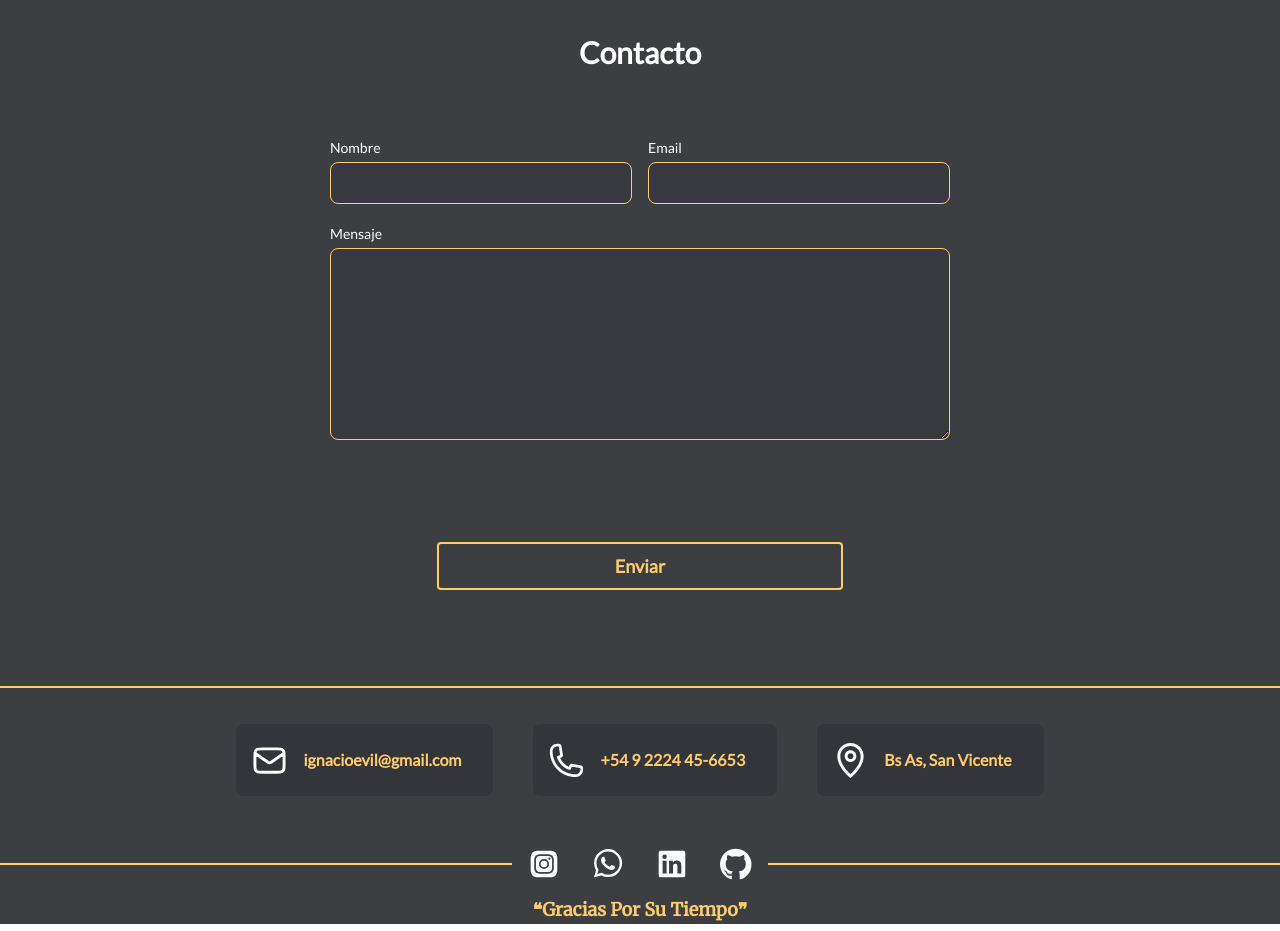
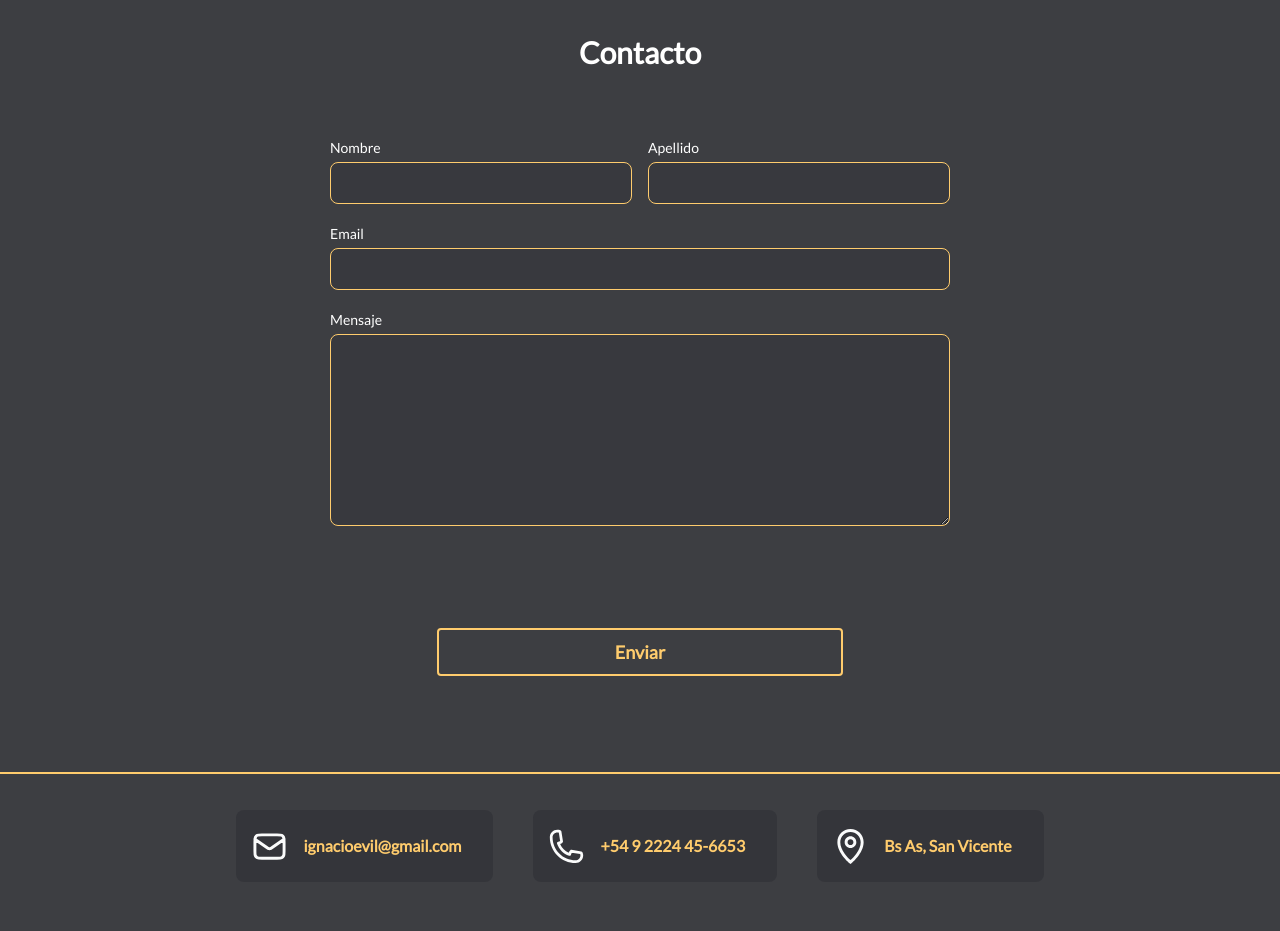
Before and after one commit to Nacho35/mi-portfolio, a React (Create React App) app: page / in a window 1280 px wide. Shown: the part 3620-4551 px from the top of the page. Built offline with nearby package versions, Linux system fonts and the light colour scheme.

Commit message:
formulario terminado

```diff
--- a/package.json
+++ b/package.json
@@ -3,6 +3,7 @@
   "version": "0.1.0",
   "private": true,
   "dependencies": {
+    "@emailjs/browser": "^3.10.0",
     "@headlessui/react": "^1.7.7",
     "@testing-library/jest-dom": "^5.16.5",
     "@testing-library/react": "^13.4.0",
@@ -13,6 +14,7 @@
     "react-icons": "^4.7.1",
     "react-router-dom": "^6.5.0",
     "react-scripts": "^5.0.1",
+    "sweetalert2": "^11.7.0",
     "web-vitals": "^2.1.4"
   },
   "scripts": {
--- a/src/components/Footer.js
+++ b/src/components/Footer.js
@@ -17,7 +17,7 @@ const Footer = () => {
         <div className="px-14 flex justify-center py-4 md:p-5">
           <div className="flex flex-row items-center py-4 px-4 bg-mate rounded-lg">
             <img src={mail} alt="email" width="35px" />
-            <h2 className="flex font-lato font-semibold text-gold hover:text-white py-2 mx-4 md:mx-auto lg:mx-4">
+            <h2 className="flex font-lato cursor-default font-semibold text-gold hover:text-white py-2 mx-4 md:mx-auto lg:mx-4">
               ignacioevil@gmail.com
             </h2>
           </div>
@@ -25,7 +25,7 @@ const Footer = () => {
         <div className="px-14 flex justify-center py-4 md:p-5">
           <div className="flex flex-row items-center py-4 px-4 bg-mate rounded-lg">
             <img src={phone} alt="telefono" width="35px" />
-            <h2 className="flex font-lato font-semibold text-gold hover:text-white py-2 mx-6 md:mx-auto lg:mx-4">
+            <h2 className="flex font-lato cursor-default font-semibold text-gold hover:text-white py-2 mx-6 md:mx-auto lg:mx-4">
               +54 9 2224 45-6653
             </h2>
           </div>
@@ -33,7 +33,7 @@ const Footer = () => {
         <div className="px-14 flex justify-center py-4 md:p-5">
           <div className="flex flex-row items-center py-4 px-4 bg-mate rounded-lg">
             <img src={map} alt="ubicacion" width="35px" />
-            <h2 className="flex font-lato font-semibold text-gold hover:text-white py-2 mx-8 md:mx-auto lg:mx-4">
+            <h2 className="flex font-lato cursor-default font-semibold text-gold hover:text-white py-2 mx-8 md:mx-auto lg:mx-4">
               Bs As, San Vicente
             </h2>
           </div>
--- a/src/components/Form.js
+++ b/src/components/Form.js
@@ -1,7 +1,11 @@
 import React from "react";
 import { Formik } from "formik";
+import emailjs from "@emailjs/browser";
+import Swal from "sweetalert2";
 
 const Form = () => {
+  emailjs.init("V3bgPswcy43U_2n20");
+
   return (
     <section className="text-white font-lato bg-mate3 relative">
       <div className="container px-5 py-24 mx-auto">
@@ -13,13 +17,20 @@ const Form = () => {
             let errors = {};
 
             if (!value.nombre) {
-              errors.nombre = "Por favor ingresa un nombre";
+              errors.nombre = "Por favor ingresa tu nombre";
             } else if (!/^[a-zA-ZÀ-ÿ\s]{1,40}$/.test(value.nombre)) {
               errors.nombre = "El nombre solo puede contener letras y espacios";
             }
 
+            if (!value.apellido) {
+              errors.apellido = "Por favor ingresa tu apellido";
+            } else if (!/^[a-zA-ZÀ-ÿ\s]{1,40}$/.test(value.apellido)) {
+              errors.apellido =
+                "El apellido solo puede contener letras y espacios";
+            }
+
             if (!value.email) {
-              errors.email = "Por favor ingresa un email";
+              errors.email = "Por favor ingresa tu email";
             } else if (
               !/^[a-zA-Z0-9_.+-]+@[a-zA-Z0-9-]+\.[a-zA-Z0-9-.]+$/.test(
                 value.email
@@ -32,9 +43,31 @@ const Form = () => {
             }
             return errors;
           }}
-          initialValues={{ nombre: "", email: "", mensaje: "" }}
-          onSubmit={(values, { resetForm }) => {
-            resetForm();
+          initialValues={{ nombre: "", apellido: "", email: "", mensaje: "" }}
+          onSubmit={(values, formikBag) => {
+            emailjs.send("service_d7wus6l", "template_4ftsw8k", values);
+            try {
+              formikBag.resetForm();
+              formikBag.setSubmitting(false);
+              Swal.fire({
+                title: "Enviado",
+                icon: "success",
+                text: "SU MENSAJE FUE ENVIADO CON EXITO!",
+                timer: "4000",
+                background: "#3D3E42",
+                color: "#FFCC6C",
+              });
+            } catch (error) {
+              formikBag.setSubmitting(false);
+              Swal.fire({
+                title: "Oops...",
+                icon: "error",
+                text: "ALGO SALIO MAL DISCULPE LAS MOLESTIAS!",
+                timer: "4000",
+                background: "#3D3E42",
+                color: "#FFCC6C",
+              });
+            }
           }}>
           {({
             handleSubmit,
@@ -43,6 +76,7 @@ const Form = () => {
             handleBlur,
             errors,
             touched,
+            isSubmitting,
           }) => (
             <div className="lg:w-1/2 md:w-2/3 mx-auto">
               <form onSubmit={handleSubmit} className="flex flex-wrap -m-2">
@@ -61,7 +95,7 @@ const Form = () => {
                       id="nombre"
                       name="nombre"
                       autoComplete="off"
-                      className="w-full bg-mate bg-opacity-50 rounded-lg border border-gold border-solid focus:border-mate focus:bg-white font-merriweather focus:text-black focus:ring-2 focus:ring-gold text-base outline-none text-white py-1 px-3 leading-8 transition-colors duration-200 ease-in-out"
+                      className="w-full bg-mate bg-opacity-50 rounded-lg border border-gold border-solid focus:border-mate focus:bg-white font-merriweather focus:text-black focus:ring-2 focus:ring-gold text-base outline-none text-white py-1 px-3 leading-8 transition-colors duration-200 ease-in-out capitalize"
                     />
                     {errors.nombre && touched.nombre ? (
                       <div className="error">{errors.nombre}</div>
@@ -69,6 +103,28 @@ const Form = () => {
                   </div>
                 </div>
                 <div className="p-2 w-1/2">
+                  <div className="relative">
+                    <label
+                      htmlFor="apellido"
+                      className="leading-7 text-sm text-white">
+                      Apellido
+                    </label>
+                    <input
+                      type="text"
+                      value={values.apellido}
+                      onChange={handleChange}
+                      onBlur={handleBlur}
+                      id="apellido"
+                      name="apellido"
+                      autoComplete="off"
+                      className="w-full bg-mate bg-opacity-50 rounded-lg border border-gold border-solid focus:border-mate focus:bg-white font-merriweather focus:text-black focus:ring-2 focus:ring-gold text-base outline-none text-white py-1 px-3 leading-8 transition-colors duration-200 ease-in-out capitalize"
+                    />
+                    {errors.apellido && touched.apellido ? (
+                      <div className="error">{errors.apellido}</div>
+                    ) : null}{" "}
+                  </div>
+                </div>
+                <div className="p-2 w-full">
                   <div className="relative">
                     <label
                       htmlFor="email"
@@ -113,6 +169,8 @@ const Form = () => {
                 <div className="p-2 w-full">
                   <button
                     type="submit"
+                    disabled={isSubmitting}
+                    {...(isSubmitting ? "Submitting" : "Submit")}
                     className="flex mx-auto mt-20 text-gold bg-transparent border-2 border-gold rounded border-solid py-2 px-20 focus:outline-none text-base font-semibold hover:text-mate hover:bg-gold lg:px-44 md:px-44 md:text-lg lg:text-lg">
                     Enviar
                   </button>
```
Also changed, not shown: 1 other file (tests, documents, lock files or other folders).
